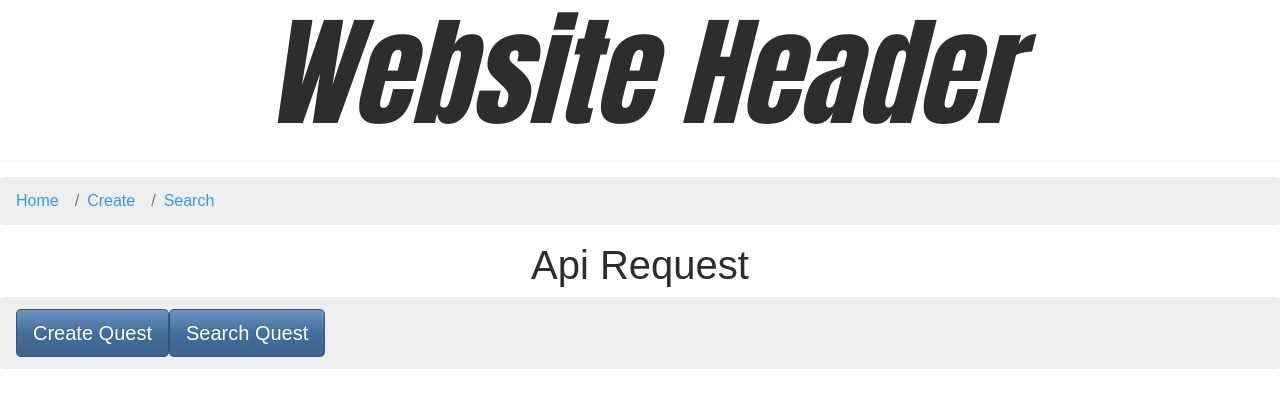
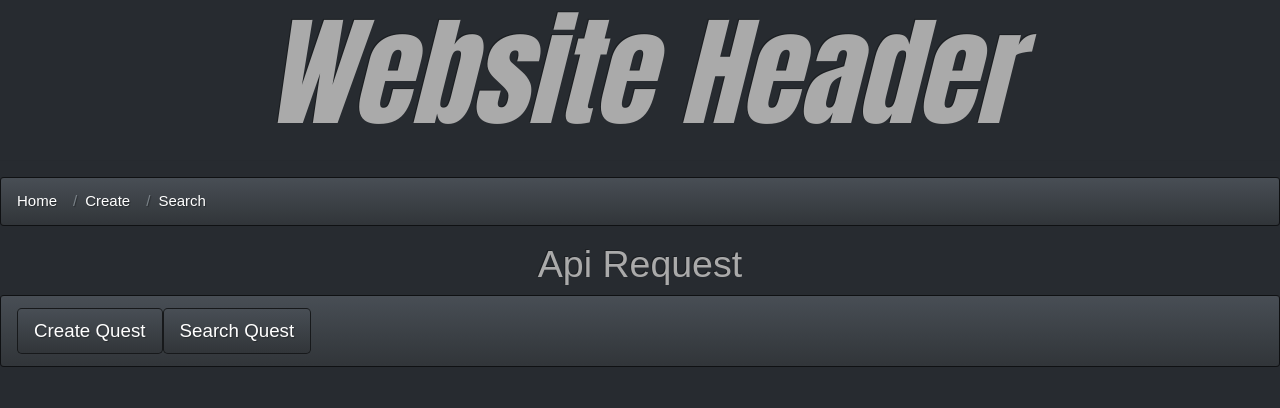
Before and after one commit to Jwright707/Sac-Hacks2018, a React (Create React App) app in the folder client/: page / in a window 1280 px wide. Shown: the top 408 px of the page. Built offline with nearby package versions, Linux system fonts and the light colour scheme.

Commit message:
added bootswatch

```diff
--- a/client/public/index.html
+++ b/client/public/index.html
@@ -48,7 +48,7 @@
 
     <link
       rel="stylesheet"
-      href="https://bootswatch.com/4/spacelab/bootstrap.min.css"
+      href="https://bootswatch.com/4/slate/bootstrap.min.css"
     />
   </head>
   <body>
--- a/client/src/breadcrumbs.js
+++ b/client/src/breadcrumbs.js
@@ -4,7 +4,7 @@ import { Breadcrumb, BreadcrumbItem } from "reactstrap";
 const Breadcrumbs = props => {
   return (
     <div>
-      <Breadcrumb tag="nav">
+      <Breadcrumb>
         <BreadcrumbItem tag="a" href="/  ">
           Home
         </BreadcrumbItem>
```
Also changed, not shown: 1 other file (tests, documents, lock files or other folders).
